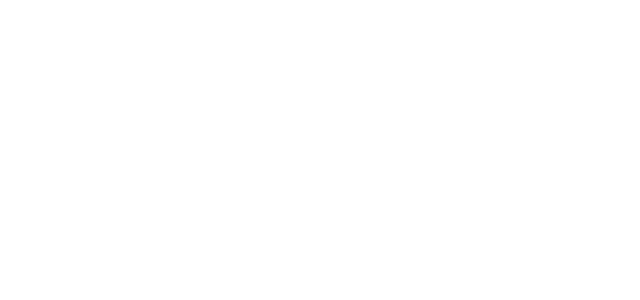
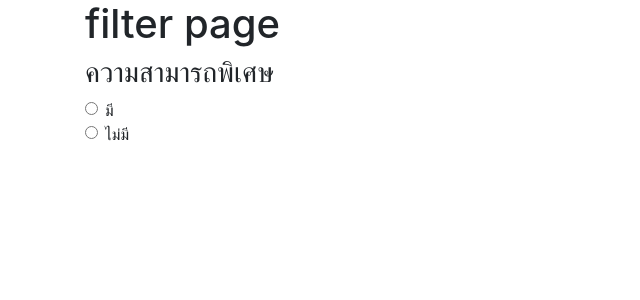
Before and after one commit to F9Uf/imagine-inskru, a Vue app: page /filter in a window 1280 px wide. Shown: the top 300 px of the page, without its empty margins (0-640 px from the left). Built offline with nearby package versions, Linux system fonts and the light colour scheme.

Commit message:
add filter page

```diff
--- a/src/components/filter/filter1.vue
+++ b/src/components/filter/filter1.vue
@@ -1,12 +1,44 @@
 <template>
-    <div class="row">
-        <h1>ความสามารถพิเศษ</h1>
+    <div class="filter1">
+        <h3>ความสามารถพิเศษ</h3>
+        <div class="form-check">
+            <input class="form-check-input" type="radio" name="exampleRadios" id="exampleRadios1" value="yes" v-model="radioBox">
+            <label class="form-check-label" for="exampleRadios1">
+            มี
+            </label>
+        </div>
+            <div class="form-check">
+            <input class="form-check-input" type="radio" name="exampleRadios" id="exampleRadios2" value="no" v-model="radioBox">
+            <label class="form-check-label" for="exampleRadios2">
+            ไม่มี
+            </label>
+        </div>
+        <div class="form-contro" v-if="radioBox === 'yes'">
+            <div class="form-group">
+                <input type="text" class="form-control" placeholder="คณิตศาสตร์">
+            </div>
+        </div>
     </div>
 </template>
 
 <script>
 export default {
-
+    data() {
+        return {
+            radioBox: null,
+            form: {
+                math: '',
+                thai: '',
+                eng: '',
+                sci: '',
+                art: '',
+                tech: '',
+                sport: '',
+                social: '',
+                etc: ''
+            }
+        }
+    }
 }
 </script>
 
--- a/src/router.js
+++ b/src/router.js
@@ -16,11 +16,15 @@
     {
       path: '/about',
       name: 'about',
-      // route level code-splitting
-      // this generates a separate chunk (about.[hash].js) for this route
-      // which is lazy-loaded when the route is visited.
       component: function () {
         return import(/* webpackChunkName: "about" */ './views/About.vue')
+      }
+    },
+    {
+      path: '/filter',
+      name: 'filter',
+      component: function () {
+        return import('./views/filter.vue')
       }
     }
   ]
--- /dev/null
+++ b/src/views/filter.vue
@@ -0,0 +1,20 @@
+<template>
+    <div class="filter">
+        <h1>filter page</h1>
+        <filter1></filter1>
+    </div>
+</template>
+
+<script>
+import filter1 from '../components/filter/filter1'
+
+export default {
+    components: {
+        filter1
+    }
+}
+</script>
+
+<style>
+
+</style>
```
